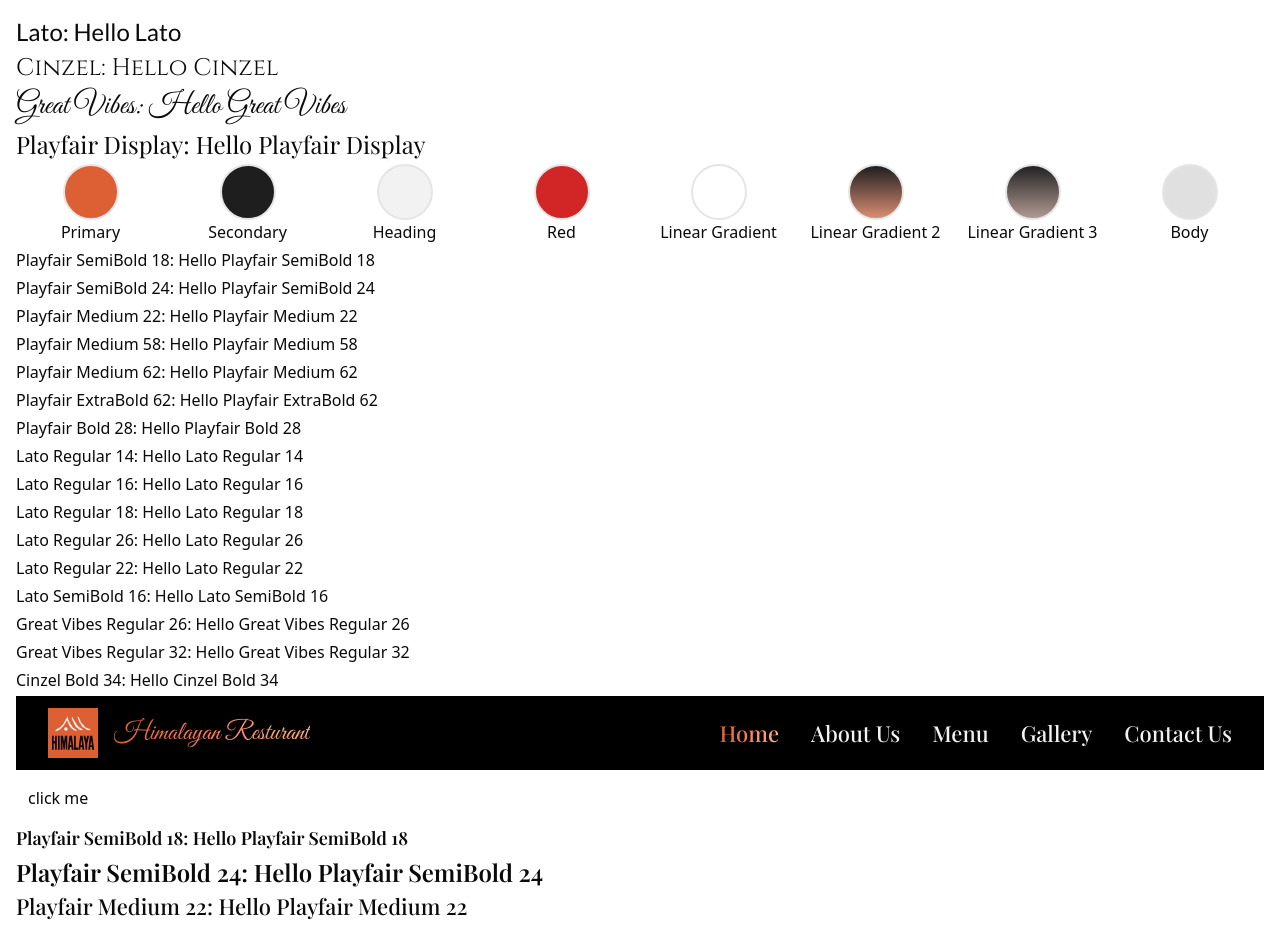
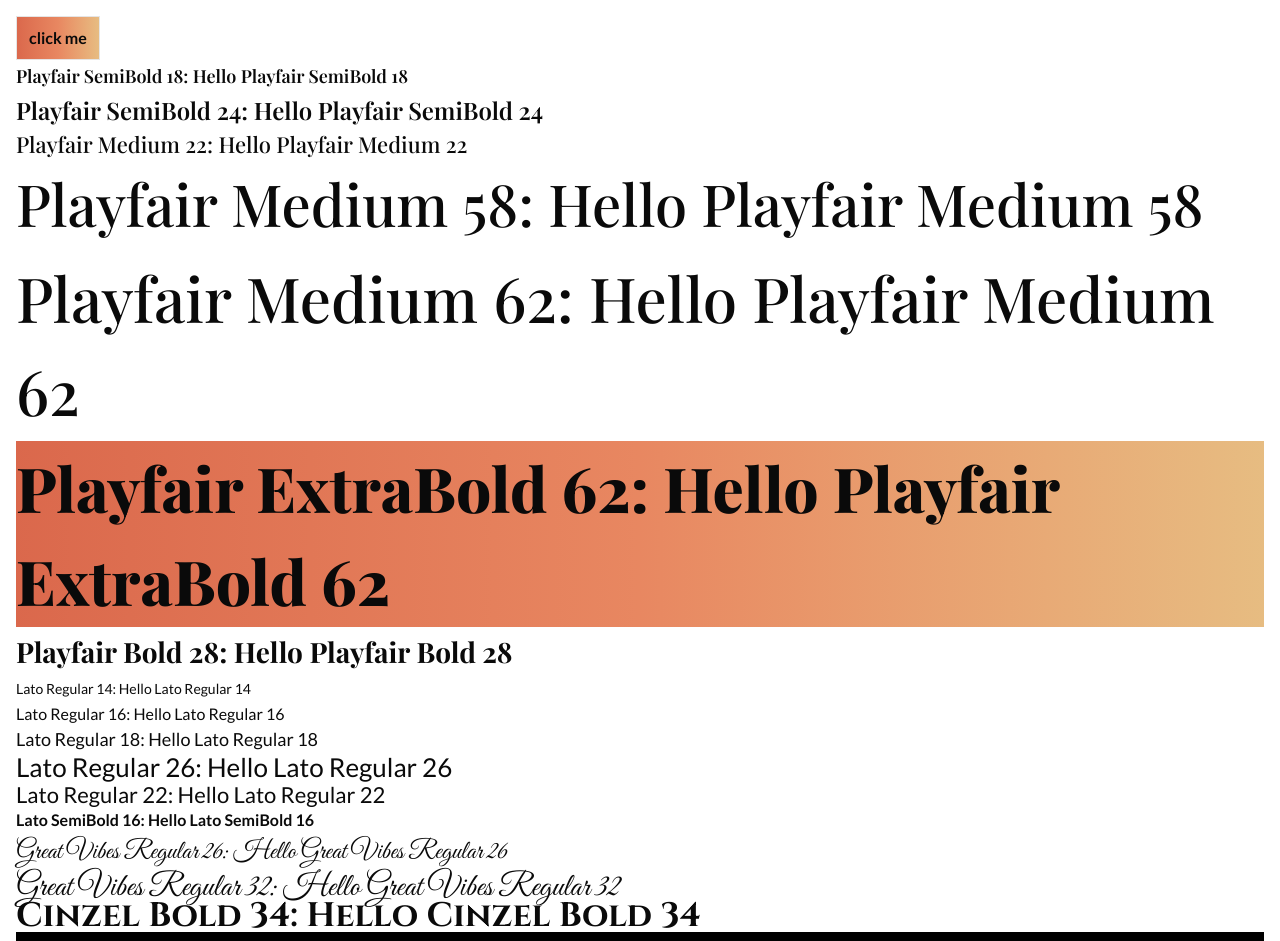
Before and after one commit to DG2070/Himalaya-Restaurant, a Next.js app in the folder apps/frontend/: page / in a window 1280 px wide. Shown: the top 941 px of the page. Built offline with nearby package versions, Linux system fonts and the light colour scheme.

Commit message:
feat(frontend): simplify Home page layout and enhance MyButton styling

```diff
--- a/apps/frontend/src/app/page.tsx
+++ b/apps/frontend/src/app/page.tsx
@@ -1,125 +1,60 @@
 "use client";
 import MyButton from "@/components/shared/my-button";
 import GradientText from "@/components/shared/gradient-text";
-import Hero from "@/components/shared/hero";
 import Navbar from "@/components/shared/navbar";
 
 export default function Home() {
   return (
     <div className="p-4 flex flex-col gap-1">
-      <div className="font-lato text-2xl">Lato: Hello Lato</div>
-      <div className="font-cinzel text-2xl">Cinzel: Hello Cinzel</div>
-      <div className="font-great-vibes text-3xl">
-        Great Vibes: Hello Great Vibes
-      </div>
-      <div className="font-playfair text-2xl">
-        Playfair Display: Hello Playfair Display
-      </div>
-      <div className="grid grid-cols-8  gap-2">
-        <div className="flex flex-col items-center">
-          <div className="size-14 rounded-full bg-primary border-2"></div>
-          <div className="h1">Primary</div>
-        </div>
-        <div className="flex flex-col items-center">
-          <div className="size-14 rounded-full bg-secondary border-2"></div>
-          <div>Secondary</div>
-        </div>
-        <div className="flex flex-col items-center">
-          <div className="size-14 rounded-full bg-heading border-2"></div>
-          <div>Heading</div>
-        </div>
-        <div className="flex flex-col items-center">
-          <div className="size-14 rounded-full bg-red border-2"></div>
-          <div>Red</div>
-        </div>
-        <div className="flex flex-col items-center">
-          <div className="size-14 rounded-full bg-gradient  border-2"></div>
-          <div>Linear Gradient</div>
-        </div>
-        <div className="flex flex-col items-center">
-          <div className="size-14 rounded-full linear-gradient-2  border-2"></div>
-          <div>Linear Gradient 2</div>
-        </div>
-        <div className="flex flex-col items-center">
-          <div className="size-14 rounded-full linear-gradient-3  border-2"></div>
-          <div>Linear Gradient 3</div>
-        </div>
-        <div className="flex flex-col items-center">
-          <div className="size-14 rounded-full bg-body  border-2"></div>
-          <div>Body</div>
-        </div>
-      </div>
-      <div className="text-playfair-semibold-18">
+      <MyButton onClick={() => console.log("clicked")}>click me</MyButton>
+      <div className="playfair-semibold-18">
         Playfair SemiBold 18: Hello Playfair SemiBold 18
       </div>
-      <div className="text-playfair-semibold-24">
+      <div className="playfair-semibold-24">
         Playfair SemiBold 24: Hello Playfair SemiBold 24
       </div>
-      <div className="text-playfair-medium-22">
+      <div className="playfair-medium-22">
         Playfair Medium 22: Hello Playfair Medium 22
       </div>
-      <div className="text-playfair-medium-58">
+      <div className="playfair-medium-58">
         Playfair Medium 58: Hello Playfair Medium 58
       </div>
-      <div className="text-playfair-medium-62">
+      <div className="playfair-medium-62">
         Playfair Medium 62: Hello Playfair Medium 62
       </div>
-      <div className="text-playfair-extrabold-62">
+      <div className="playfair-extrabold-62 bg-linear  hover:bg-black  hover:[background-image:none]">
         Playfair ExtraBold 62: Hello Playfair ExtraBold 62
       </div>
-      <div className="text-playfair-bold-28">
+      <div className="playfair-bold-28">
         Playfair Bold 28: Hello Playfair Bold 28
       </div>
-      <div className="text-lato-regular-14  ">
+      <div className="lato-regular-14  ">
         Lato Regular 14: Hello Lato Regular 14
       </div>
-      <div className="text-lato-regular-16">
+      <div className="lato-regular-16">
         Lato Regular 16: Hello Lato Regular 16
       </div>
-      <div className="text-lato-regular-18">
+      <div className="lato-regular-18">
         Lato Regular 18: Hello Lato Regular 18
       </div>
-      <div className="text-lato-regular-26">
+      <div className="lato-regular-26">
         Lato Regular 26: Hello Lato Regular 26
       </div>
-      <div className="text-lato-regular-22">
+      <div className="lato-regular-22">
         Lato Regular 22: Hello Lato Regular 22
       </div>
-      <div className="text-lato-semibold-16">
+      <div className="lato-semibold-16">
         Lato SemiBold 16: Hello Lato SemiBold 16
       </div>
-      <div className="text-great-vibes-regular-26">
+      <div className="great-vibes-regular-26">
         Great Vibes Regular 26: Hello Great Vibes Regular 26
       </div>
-      <div className="text-great-vibes-regular-32">
+      <div className="great-vibes-regular-32">
         Great Vibes Regular 32: Hello Great Vibes Regular 32
       </div>
-      <div className="text-cinzel-bold-34">
-        Cinzel Bold 34: Hello Cinzel Bold 34
-      </div>
-      <Navbar />
-      <MyButton onClick={() => console.log("clicked")}>
-        click me
-      </MyButton>
-      <div className="playfair-semibold-18">Playfair SemiBold 18: Hello Playfair SemiBold 18</div>
-      <div className="playfair-semibold-24">Playfair SemiBold 24: Hello Playfair SemiBold 24</div>
-      <div className="playfair-medium-22">Playfair Medium 22: Hello Playfair Medium 22</div>
-      <div className="playfair-medium-58">Playfair Medium 58: Hello Playfair Medium 58</div>
-      <div className="playfair-medium-62">Playfair Medium 62: Hello Playfair Medium 62</div>
-      <div className="playfair-extrabold-62 bg-linear  hover:bg-black  hover:[background-image:none]">Playfair ExtraBold 62: Hello Playfair ExtraBold 62</div>
-      <div className="playfair-bold-28">Playfair Bold 28: Hello Playfair Bold 28</div>
-      <div className="lato-regular-14  ">Lato Regular 14: Hello Lato Regular 14</div>
-      <div className="lato-regular-16">Lato Regular 16: Hello Lato Regular 16</div>
-      <div className="lato-regular-18">Lato Regular 18: Hello Lato Regular 18</div>
-      <div className="lato-regular-26">Lato Regular 26: Hello Lato Regular 26</div>
-      <div className="lato-regular-22">Lato Regular 22: Hello Lato Regular 22</div>
-      <div className="lato-semibold-16">Lato SemiBold 16: Hello Lato SemiBold 16</div>
-      <div className="great-vibes-regular-26">Great Vibes Regular 26: Hello Great Vibes Regular 26</div>
-      <div className="great-vibes-regular-32">Great Vibes Regular 32: Hello Great Vibes Regular 32</div>
       <div className="cinzel-bold-34">Cinzel Bold 34: Hello Cinzel Bold 34</div>
       <Navbar />
-      <GradientText text="gradient text" className="playfair-extrabold-62"/>
-      <Hero title=""/>
+      <GradientText text="gradient text" className="playfair-extrabold-62" />
     </div>
   );
 }
--- /dev/null
+++ b/apps/frontend/src/components/shared/menu-card.tsx
@@ -0,0 +1,9 @@
+interface MenuCardProps {
+  title: string;
+  subtitle?: string;
+}
+const MenuCard = () => {
+  return <div>MenuCard</div>;
+};
+
+export default MenuCard;
--- a/apps/frontend/src/components/shared/my-button.tsx
+++ b/apps/frontend/src/components/shared/my-button.tsx
@@ -27,7 +27,7 @@ const MyButton = ({
   return (
     <button
       className={cn(
-        "w-fit h1 p-3 text-center linear-gradient text-lato-semibold-16",
+        "w-fit h1 p-3 text-center bg-linear border-[1px] border-linear lato-semibold-16",
         rounded && "rounded-[100px]  border-primary ",
         active && "border-[1px] border-primary [background-image:none]!",
         disabled &&
```
Also changed, not shown: 1 other file (tests, documents, lock files or other folders).
